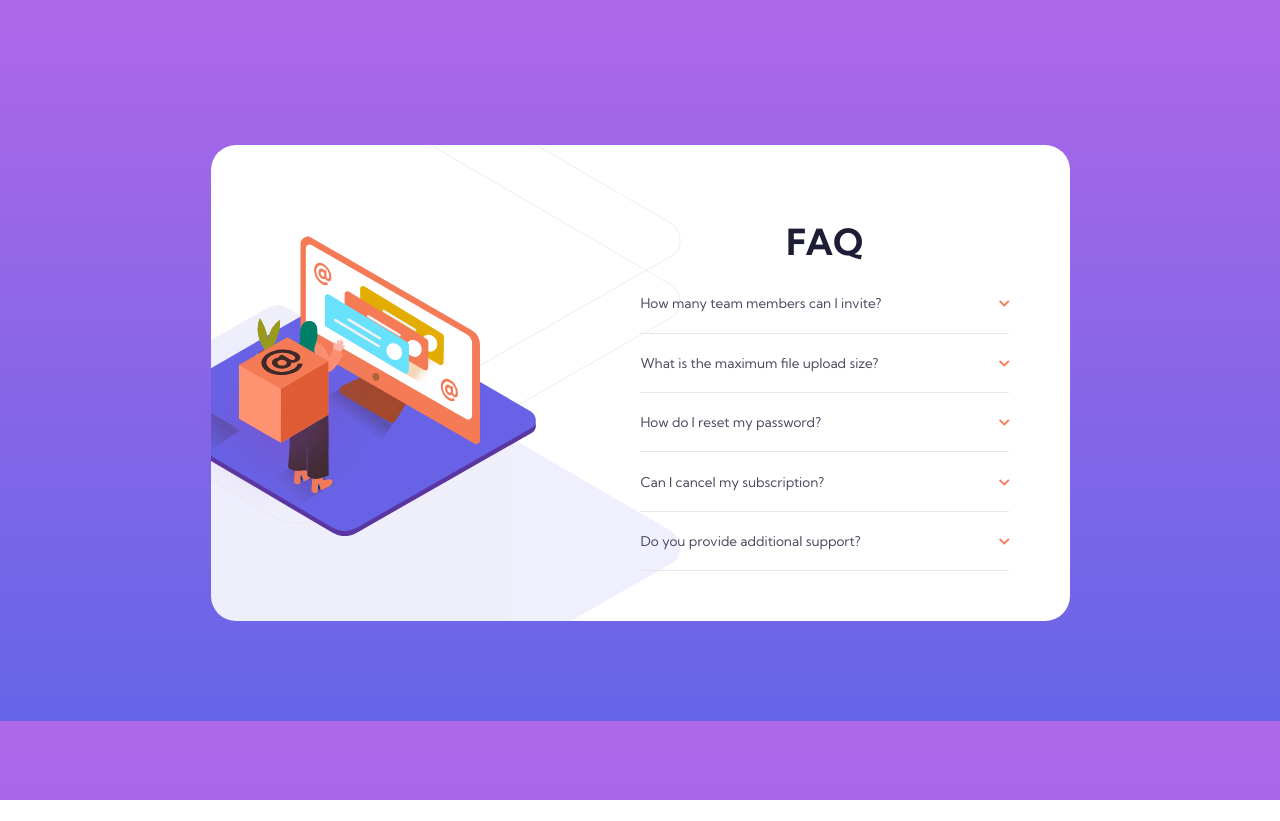
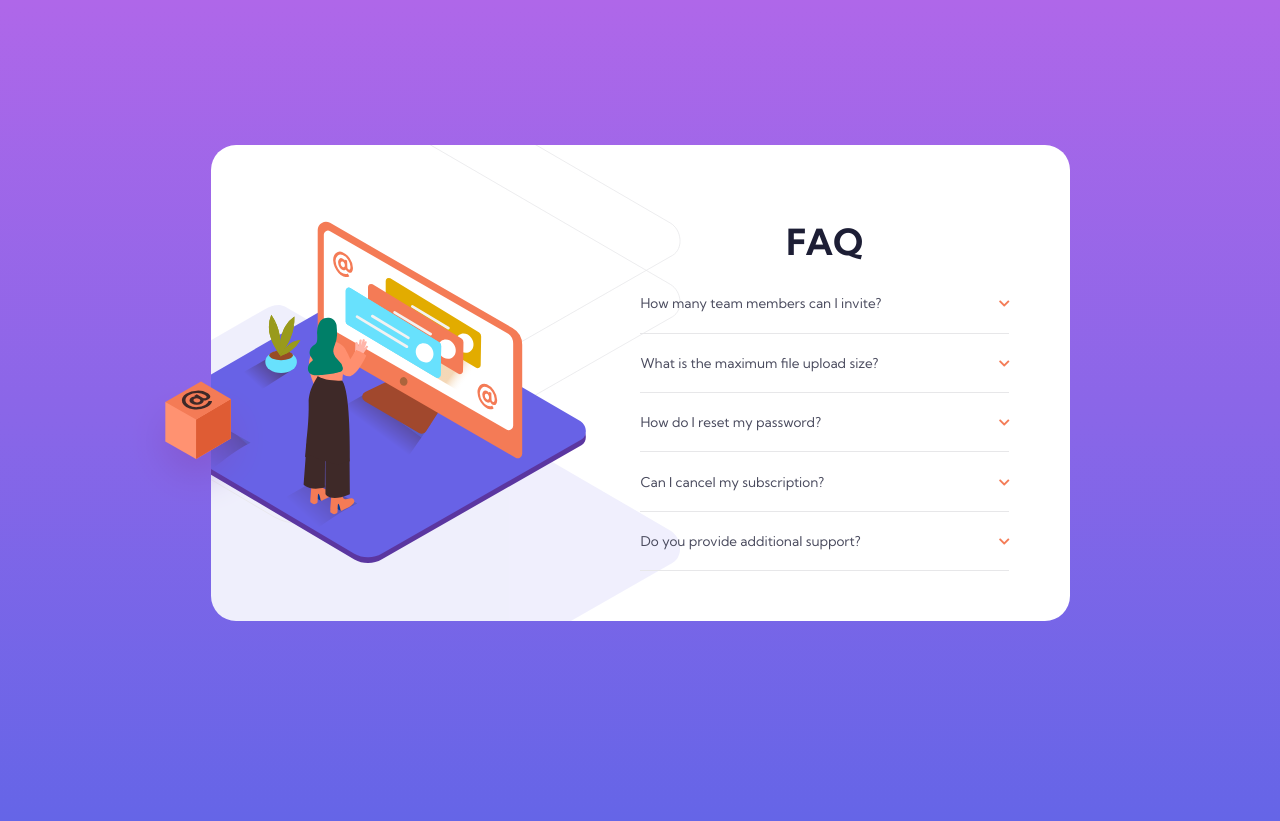
Before and after one commit to LesleyWesley/accordion-faq, a plain HTML site: page index.html in a window 1280 px wide. Before the commit the page ends 800 px from the top, so only its background shows below. Drawn offline with Linux system fonts and the light colour scheme.

Commit message:
Added small desktop styling

```diff
--- a/css/main.css
+++ b/css/main.css
@@ -2,7 +2,7 @@ body {
   font-size: .75em;
   font-family: "Kumbh Sans", sans-serif;
   background: linear-gradient(#AF67E9, #6565E7);
-  padding: 35px 10px 100px 10px;
+  padding: 35px 10px 200px 10px;
   display: flex;
   align-items: center;
   justify-content: center;
@@ -158,15 +158,31 @@ p {
     width: 50%;
   }
 
+  .mobile-img-div {
+    justify-content: flex-start;
+    align-items: flex-end;
+    margin-right: 0;
+    width: 80%;
+    height: 60%;
+    max-width: 1100px;
+  }
+
 
   .box {
     display: flex;
-    margin-top: 300px;
+    margin-top: 325px;
     margin-right: 650px;
-    width: 90%;
-
+    width: 140px;
   }
 
+}
 
+@media (min-width: 1200px) {
 
+  .desktop-image-div {
+    background-position-x: -75px;
+    background-position-y: 50px;
+    background-size: 450px;
+    height: 400px;
+  }
 }
```
